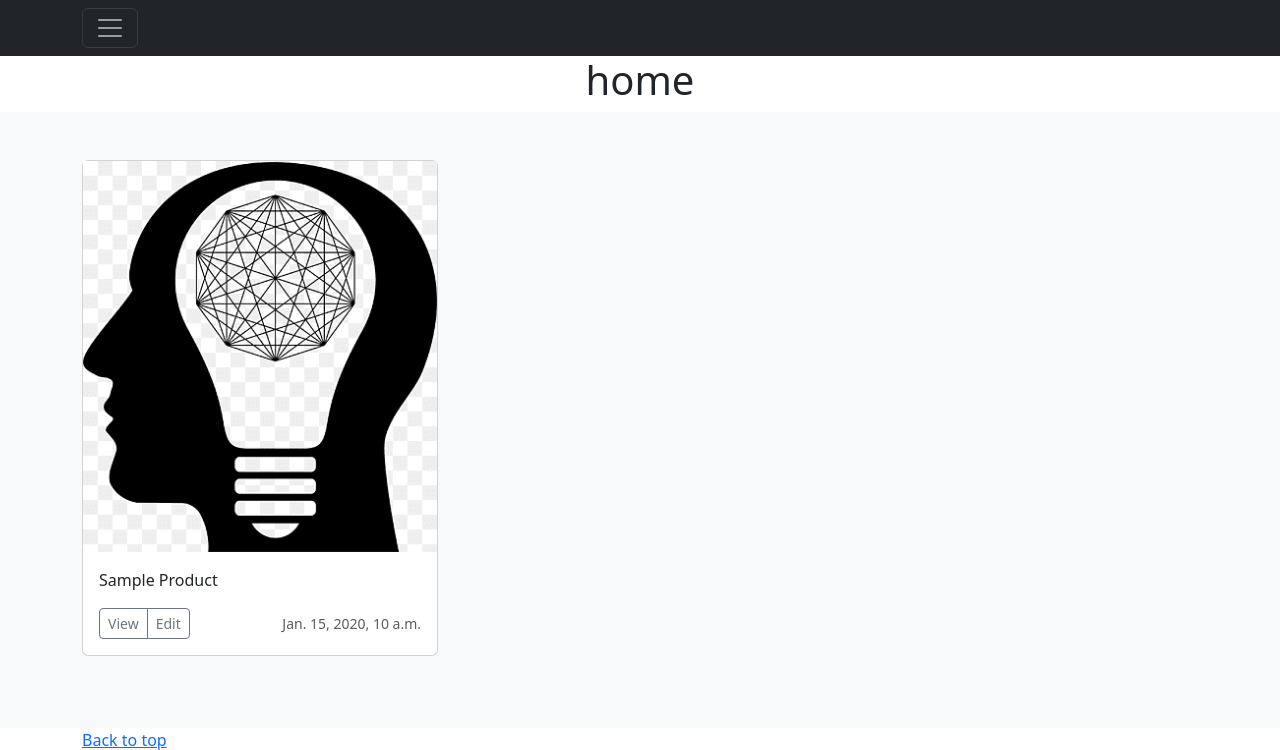
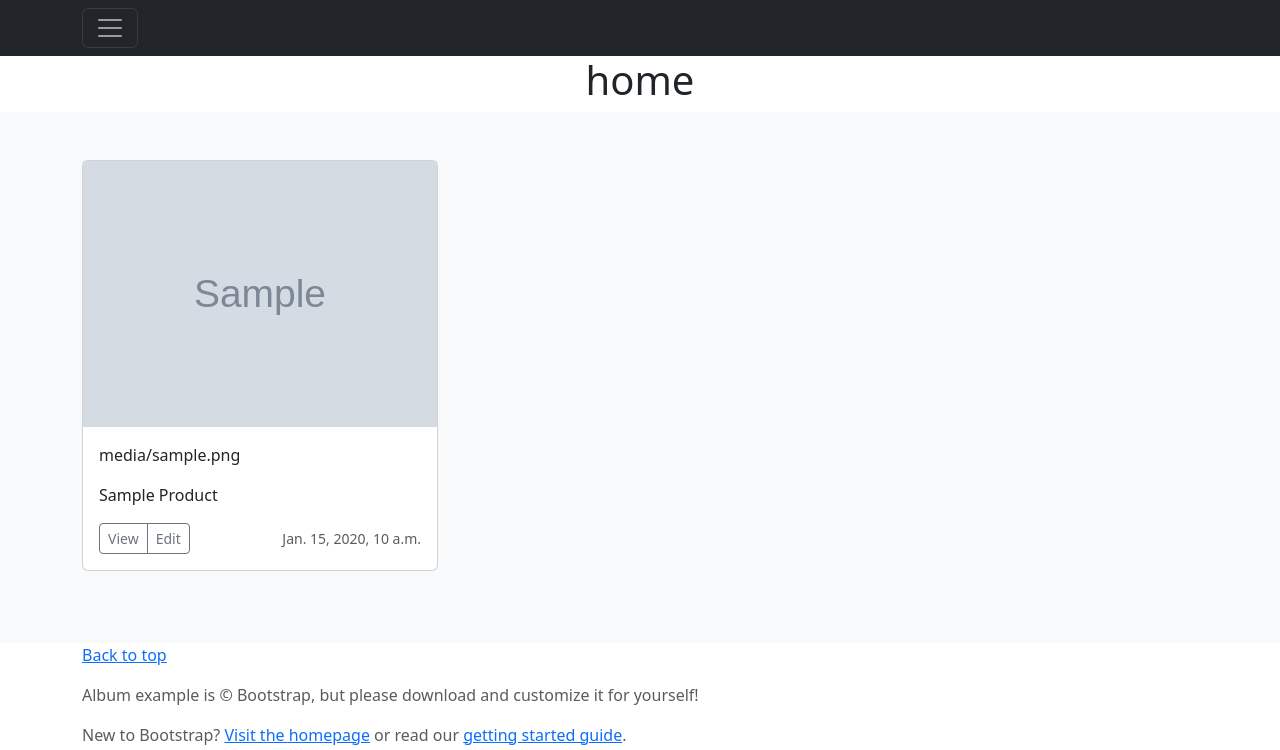
Before and after one commit to grbcas/hw_django, a Django app: page / in a window 1280 px wide. Shown: the top 750 px of the page. Run offline with Django 4.2, Linux system fonts and the light colour scheme; tables that the repository leaves empty hold one stand-in row (values such as "Sample post"); grey boxes marked "Sample" are stand-in pictures; parts of the project's set-up code (start-up, migrations or seed data) failed here and were passed over; some libraries are stand-ins or nearby versions.

Commit message:
hw# simple_tag# image

```diff
--- a/catalog/templates/catalog/index.html
+++ b/catalog/templates/catalog/index.html
@@ -4,8 +4,9 @@
 {% for object in object_list %}
 <div class="col-md-4">
     <div class="card mb-4 box-shadow">
-        <img src="{% mediapath product.image %}" class="img-fluid" alt="Изображение продукта">
+        <img src="{% mediapath object %}" class="img-fluid" alt="Изображение продукта">
         <div class="card-body">
+            <p class="card-text">{% mediapath object %}</p>
             <p class="card-text">{{ object.name|title }}</p>
             {% if object.url == '' %} !!!!!!!!! {% endif %}
             <div class="d-flex justify-content-between align-items-center">
--- a/catalog/templatetags/custom_tags.py
+++ b/catalog/templatetags/custom_tags.py
@@ -9,19 +9,16 @@
 @register.simple_tag
 def mediapath(object: models.Model) -> str:
     """Шаблонный тег для построения пути к медиафайлам приложения"""
-
-    print('register.simple_tag', hasattr(object, 'image'))
-    if hasattr(object, 'image'):
-        print(settings.MEDIA_URL)
-        return f'{settings.MEDIA_URL}/{object}'
+    image_link = object.image
+    if image_link:
+        return f'{settings.MEDIA_URL}{image_link}'
     return f'{settings.MEDIA_URL}default.png'
 
 
 @register.filter
 def mediapath(object: models.Model) -> str:
     """Шаблонный фильтр для построения пути к медиафайлам приложения"""
-    print('@register.filter')
-    object_image = Product.image
-    if object_image:
-        return f'{settings.MEDIA_URL}/{object_image}'
+    image_link = object.image
+    if image_link:
+        return f'{settings.MEDIA_URL}{image_link}'
     return f'{settings.MEDIA_URL}default.png'
```
